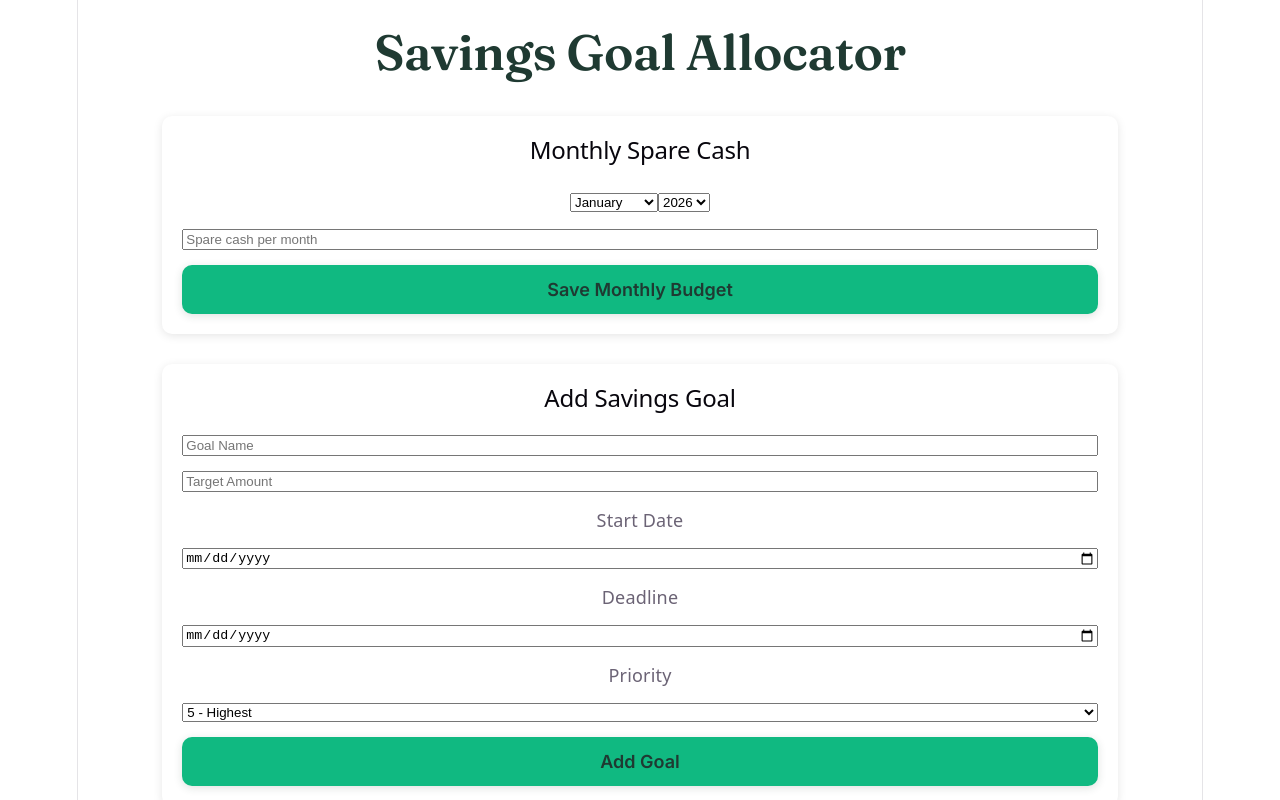
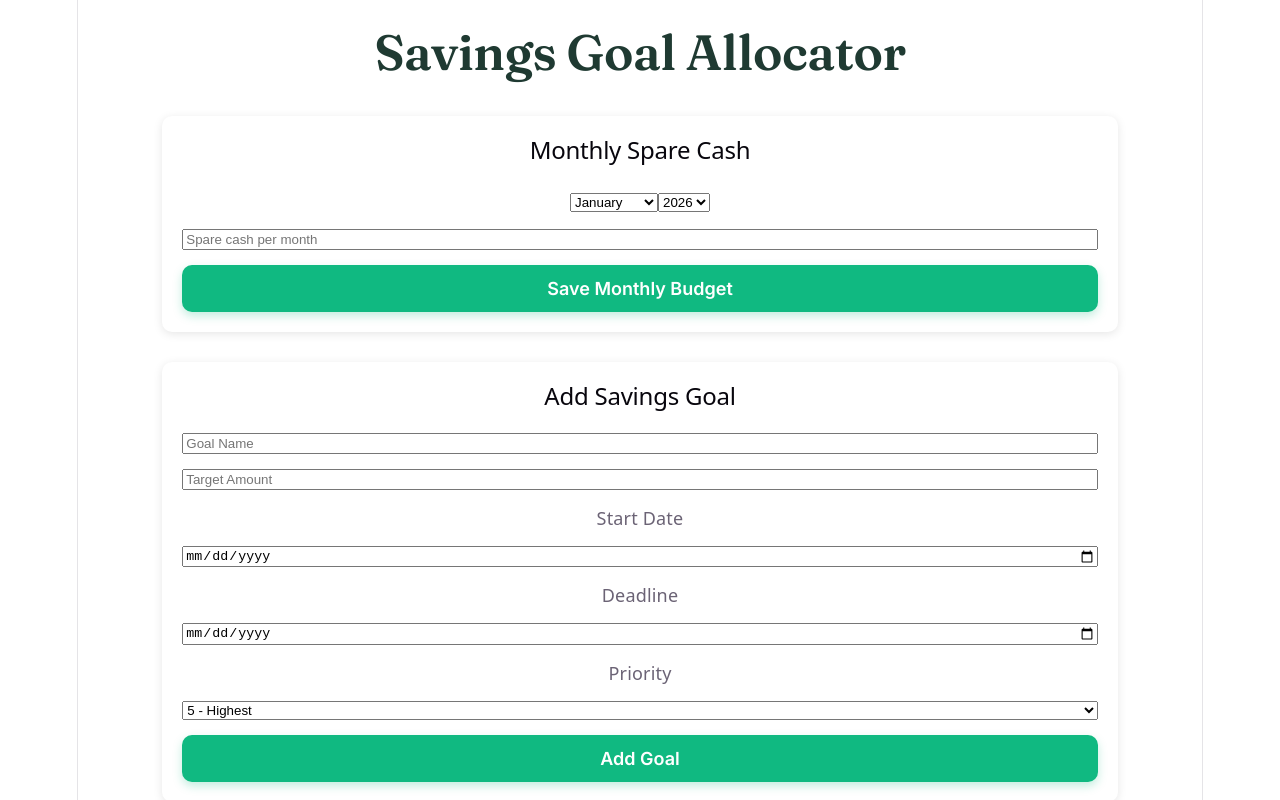
Before and after one commit to ZhangYuSha/SavingsGoalAllocator, a React (Vite) app: page /DataInput in a window 1280 px wide. Shown: the top 800 px of the page. Built offline with nearby package versions, Linux system fonts and the light colour scheme.

Commit message:
Modify Button related classes

```diff
--- a/src/component/Button.css
+++ b/src/component/Button.css
@@ -1,22 +1,46 @@
 .button {
-  font-family: 'Inter', sans-serif;
+  font-family: "Inter", sans-serif;
   font-weight: 600;
   font-size: 1rem;
-  color: #1F3A32;
-  background-color: #10B981;               /* warm gold accent — the "goal reached" color */
+
   border: none;
-  border-radius: 10px;                     /* soft, not sharp, not a full pill */
-  padding: 14px 32px;
+  border-radius: 10px;
+
+  padding: 13px 26px;
+
   cursor: pointer;
-  transition: transform 0.15s ease, box-shadow 0.15s ease;
-  box-shadow: 0 2px 8px rgba(31, 58, 50, 0.15);
+
+  transition:
+    transform 0.15s ease,
+    box-shadow 0.15s ease,
+    opacity 0.15s ease;
 }
 
-.button:hover {
+.button:hover:not(:disabled) {
   transform: translateY(-2px);
-  box-shadow: 0 6px 16px rgba(31, 58, 50, 0.2);
 }
 
-.button:active {
-  transform: translateY(0);
+.button:disabled {
+  opacity: 0.5;
+  cursor: not-allowed;
 }
+
+.button.primary {
+  background: #10b981;
+  color: #ffffff;
+  box-shadow: 0 4px 10px rgba(16, 185, 129, 0.25);
+}
+
+.button.primary:hover:not(:disabled) {
+  box-shadow: 0 7px 16px rgba(16, 185, 129, 0.3);
+}
+
+.button.secondary {
+  background: #e5e7eb;
+  color: #1f2937;
+}
+
+.button.danger {
+  background: #ef4444;
+  color: white;
+}
--- a/src/component/Button.tsx
+++ b/src/component/Button.tsx
@@ -1,16 +1,24 @@
-import './Button.css'
+import "./Button.css";
 
-type ButtonProps = {
+interface ButtonProps {
   text: string;
   onClick?: () => void;
-};
+  disabled?: boolean;
+  variant?: "primary" | "danger" | "secondary";
+}
 
-function Button({ text, onClick }: ButtonProps) {
+function Button({
+  text,
+  onClick,
+  disabled = false,
+  variant = "primary",
+}: ButtonProps) {
   return (
     <button
       type="button"
-      className="button"
+      className={`button ${variant}`}
       onClick={onClick}
+      disabled={disabled}
     >
       {text}
     </button>
```
